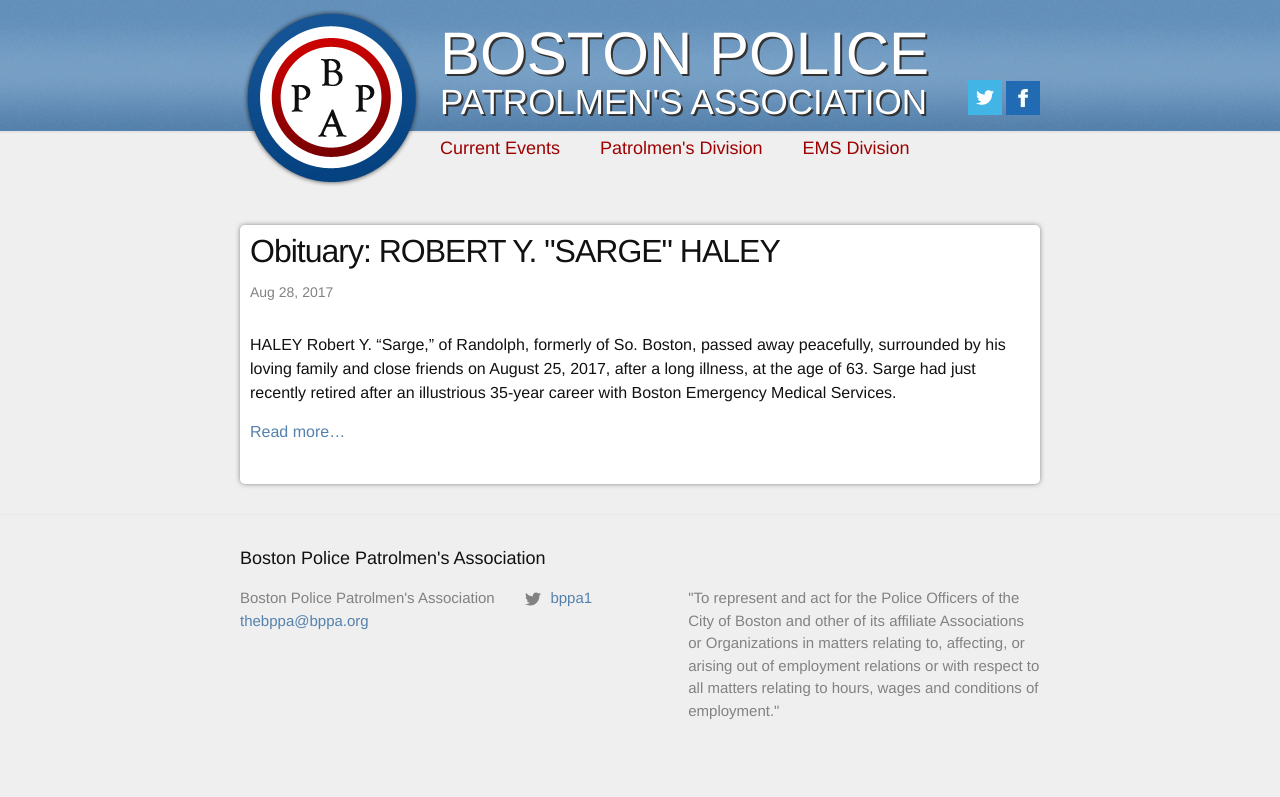
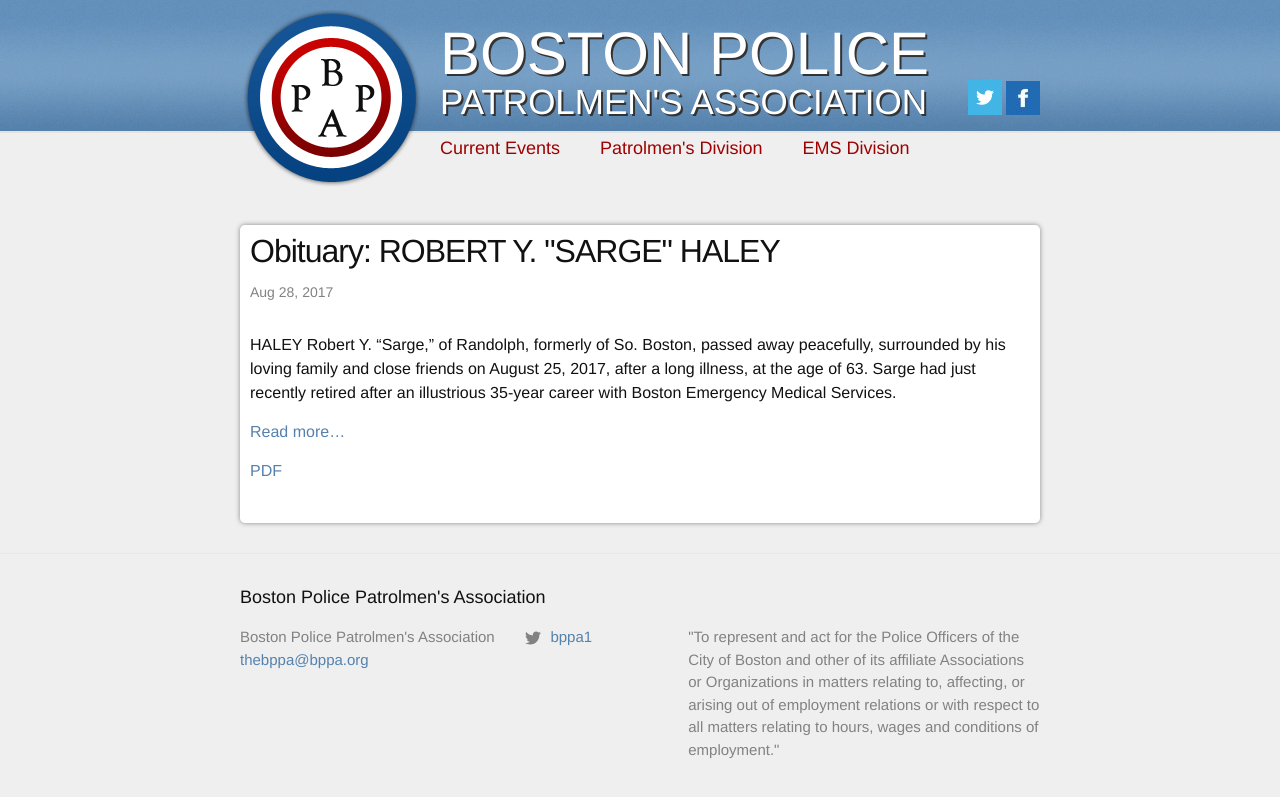
Before and after one commit to microsearch/bppa, a Jekyll site: the page built from _posts/2017-08-28-obituary-robert-y-sarge-haley.markdown, in a window 1280 px wide. Shown: the top 797 px of the page. Built offline with Jekyll 4.4.1, drawn with Linux system fonts in a browser that asks for light colours; nearby versions of some CDN libraries; our own code applies the rules of GitHub Pages for plain Markdown files.

Commit message:
Updated Obituary Robert Y Sarge Haley

```diff
--- a/_posts/2017-08-28-obituary-robert-y-sarge-haley.markdown
+++ b/_posts/2017-08-28-obituary-robert-y-sarge-haley.markdown
@@ -1,8 +1,12 @@
 ---
 title: 'Obituary: ROBERT Y. "SARGE" HALEY'
 date: 2017-08-28 18:40:00 -04:00
+categories:
+- news
 ---
 
 HALEY Robert Y. "Sarge," of Randolph, formerly of So. Boston, passed away peacefully, surrounded by his loving family and close friends on August 25, 2017, after a long illness, at the age of 63. Sarge had just recently retired after an illustrious 35-year career with Boston Emergency Medical Services.
 
 [Read more...](http://www.legacy.com/obituaries/bostonherald/obituary.aspx?page=lifestory&pid=186501227)
+
+[PDF](/uploads/Robert%20Haley%20Obituary%20-%20Randolph,%20MA%20%7C%20Boston%20Herald.pdf)
```
